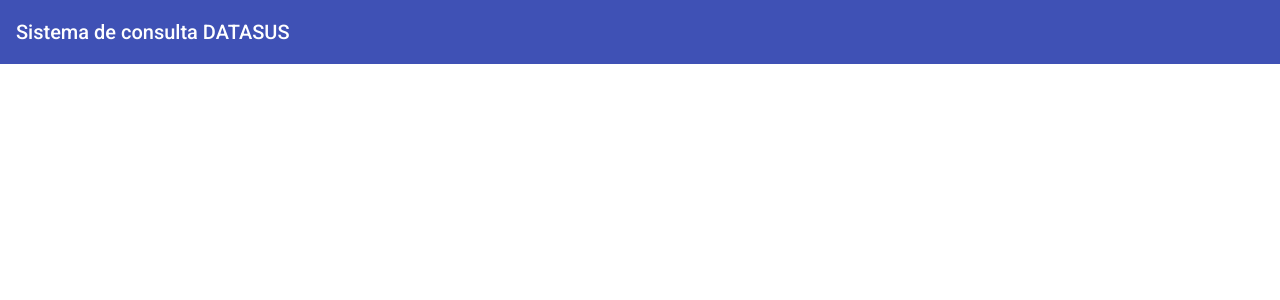
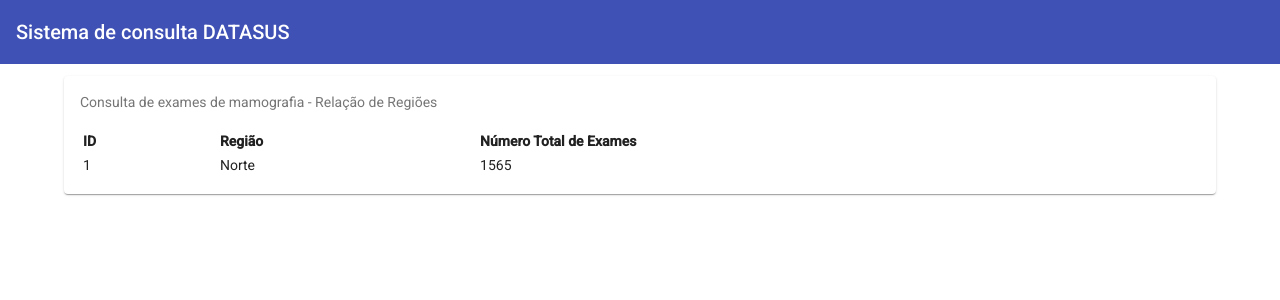
Before and after one commit to gjmb/philips_dev_week_front, an Angular app: page /regioes in a window 1280 px wide. Before the commit this address led to /. Shown: the top 300 px of the page. Built offline with nearby package versions, Linux system fonts and the light colour scheme.

Commit message:
Adiciona o html e css para o modulo regioes
Também corrige o nome do modulo

```diff
--- a/src/app/app-routing.module.ts
+++ b/src/app/app-routing.module.ts
@@ -4,12 +4,12 @@ import { RouterModule, Routes } from '@angular/router';
 const routes: Routes = [
   {
 
-      path:'',pathMatch:'full', redirectTo:'incidencias'
+      path:'',pathMatch:'full', redirectTo:'regioes'
 
   },
   {
-    path: 'incidencias',
-    loadChildren: () => import('./incidencias/incidencias.module').then(m => m.IncidenciasModule)
+    path: 'regioes',
+    loadChildren: () => import('./regioes/regioes.module').then(m => m.IncidenciasModule)
   }
 
 
--- a/src/app/incidencias/incidencias/incidencias.component.html
+++ /dev/null
@@ -1 +0,0 @@
-<p>incidencias works!</p>
--- a/src/app/incidencias/incidencias-routing.module.ts
+++ b/src/app/regioes/regioes-routing.module.ts
@@ -1,11 +1,11 @@
 import { Component, NgModule } from '@angular/core';
 import { RouterModule, Routes } from '@angular/router';
-import { IncidenciasComponent } from './incidencias/incidencias.component';
+import { RegioesComponent } from './regioes/regioes.component';
 
 const routes: Routes = [
 
   {
-    path:'', component: IncidenciasComponent
+    path:'', component: RegioesComponent
 
   }
 
@@ -15,4 +15,4 @@ const routes: Routes = [
   imports: [RouterModule.forChild(routes)],
   exports: [RouterModule]
 })
-export class IncidenciasRoutingModule { }
+export class RegioesRoutingModule { }
--- /dev/null
+++ b/src/app/regioes/regioes/regioes.component.css
@@ -0,0 +1,12 @@
+table{
+        width: 100%;
+    }
+
+    .mat-sort-header-container {
+        align-items: center;
+    }
+
+    .margem {
+        margin-left: 5%;
+        margin-right: 5%;
+    }
--- /dev/null
+++ b/src/app/regioes/regioes/regioes.component.html
@@ -0,0 +1,19 @@
+<div class="margem">
+    <mat-card>
+        <mat-card-subtitle>
+            Consulta de exames de mamografia - Relação de Regiões
+        </mat-card-subtitle>
+        <table matSort (matSortChange)="regioes">
+            <tr>
+                <th mat-sort-header="id">ID</th>
+                <th mat-sort-header="regiao">Região</th>
+                <th mat-sort-header="total_exames">Número Total de Exames</th>
+            </tr>
+
+            <tr *ngFor="let element of regioes">
+                <td>{{element.id}}</td>
+                <td>{{element.regiao}}</td>
+                <td>{{element.total_exames}}</td>
+            </tr>
+        </table>
+    </mat-card>
```
Also changed, not shown: src/app/incidencias/incidencias.module.ts (deleted, +0 -17 lines), src/app/regioes/regioes.module.ts (added, +22 -0 lines), src/app/regioes/regioes/regioes.component.ts (renamed from src/app/incidencias/incidencias/incidencias.component.ts, +4 -4 lines), src/app/incidencias/incidencias/incidencias.component.css (deleted), src/app/regioes/model/regiao.ts (renamed from src/app/incidencias/model/regiao.ts), src/app/regioes/service/regiao.service.ts (renamed from src/app/incidencias/service/regiao.service.ts).
